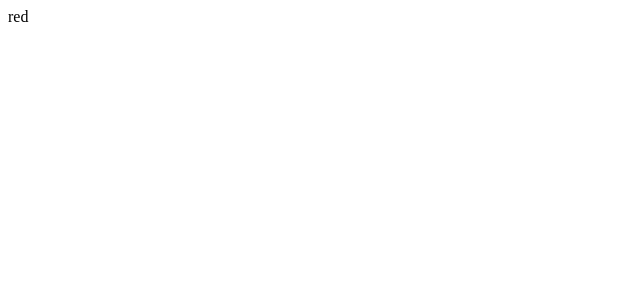
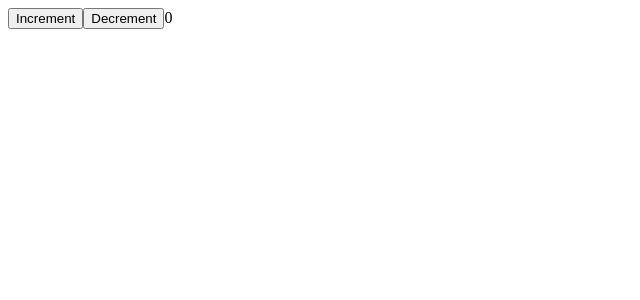
Before and after one commit to ypa/rrts-todos, a React (Create React App) app: page / in a window 1280 px wide. Shown: the top 300 px of the page, without its empty margins (0-640 px from the left). Built offline with nearby package versions, Linux system fonts and the light colour scheme.

Commit message:
Add code for counter example with overriding state using property definition syntax

```diff
--- a/src/index.tsx
+++ b/src/index.tsx
@@ -6,12 +6,28 @@
 }
 
 class App extends React.Component<AppProps> {
+  state = { counter: 0};
+
+  onIncrement = (): void => {
+    this.setState({ counter: this.state.counter + 1 });
+  }
+
+  onDecrement = (): void => {
+    this.setState({ counter: this.state.counter - 1 });
+  }
+
   render() {
-    return <div>{this.props.color}</div>
+    return (
+      <div>
+        <button onClick={this.onIncrement}>Increment</button>
+        <button onClick={this.onDecrement}>Decrement</button>
+        {this.state.counter}
+      </div>
+    );
   }
 }
 
 ReactDOM.render(
-  <App color="red" />,
+  <App />,
   document.querySelector('#root')
 );
```
